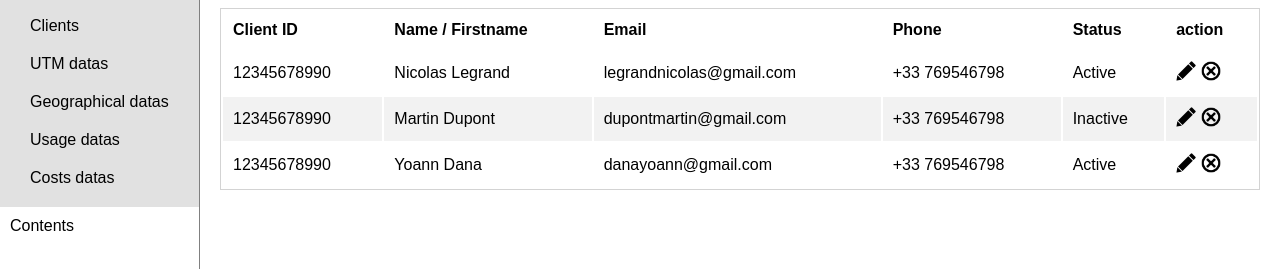
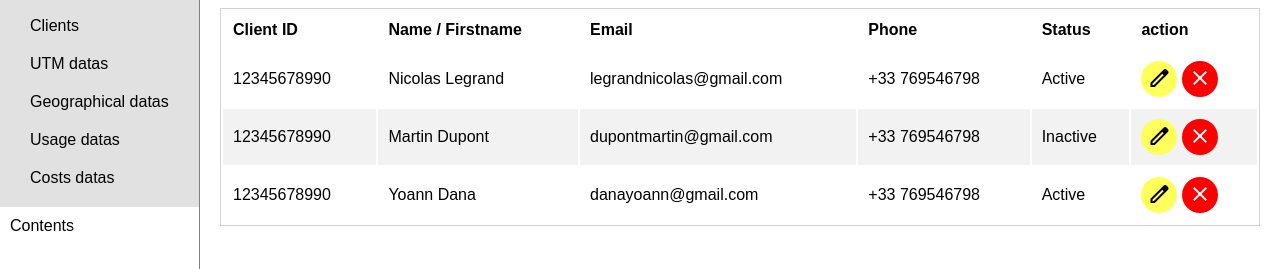
Before and after one commit to Alekseypavlov14/html-css-project, a plain HTML site: page clients.html in a window 1280 px wide. Shown: the part 127-396 px from the top of the page. Drawn offline with nearby package versions, Linux system fonts and the light colour scheme.

Commit message:
added icon

```diff
--- a/clients.html
+++ b/clients.html
@@ -9,6 +9,9 @@
         <link rel="stylesheet" href="https://code.jquery.com/ui/1.10.3/themes/smoothness/jquery-ui.css" />
         <script type="text/javascript" src="https://code.jquery.com/jquery-latest.min.js"></script>
         <script src="https://code.jquery.com/ui/1.10.3/jquery-ui.js"></script>
+
+    <link rel="stylesheet" href="https://fonts.googleapis.com/css2?family=Material+Symbols+Outlined:opsz,wght,FILL,GRAD@48,400,0,0" /></head>
+
 </head>
 
 <body>
@@ -81,12 +84,12 @@
                         <td>+33 769546798</td>
                         <td>Active</td>
                         <td>
-                            <a href="#">
-                                <img class="table-action-icon" src="assets/edit.png">
-                            </a>
-                            <a href="#">
-                                <img class="table-action-icon" src="assets/cancel.png">
-                            </a>
+                            <span class="material-symbols-outlined icon icon-edit">
+                                edit
+                            </span>
+                            <span class="material-symbols-outlined icon icon-cancel">
+                                close
+                            </span>
                         </td>
                     </tr>
 
@@ -97,12 +100,12 @@
                         <td>+33 769546798</td>
                         <td>Inactive</td>
                         <td>
-                            <a href="#">
-                                <img class="table-action-icon" src="assets/edit.png">
-                            </a>
-                            <a href="#">
-                                <img class="table-action-icon" src="assets/cancel.png">
-                            </a>
+                            <span class="material-symbols-outlined icon icon-edit">
+                                edit
+                            </span>
+                            <span class="material-symbols-outlined icon icon-cancel">
+                                close
+                            </span>
                         </td>
                     </tr>
 
@@ -113,12 +116,12 @@
                         <td>+33 769546798</td>
                         <td>Active</td>
                         <td>
-                            <a href="#">
-                                <img class="table-action-icon" src="assets/edit.png">
-                            </a>
-                            <a href="#">
-                                <img class="table-action-icon" src="assets/cancel.png">
-                            </a>
+                            <span class="material-symbols-outlined icon icon-edit">
+                                edit
+                            </span>
+                            <span class="material-symbols-outlined icon icon-cancel">
+                                close
+                            </span>
                         </td>
                     </tr>
 
--- a/style.css
+++ b/style.css
@@ -168,3 +168,29 @@ h1 {
 .table-action-icon {
   width: 20px;
 }
+
+.icon {
+  display: block;
+  width: 36px;
+  height: 36px;
+  border-radius: 50%;
+  text-align: center;
+  padding-top: 5px;
+  cursor: pointer;
+}
+.icon-edit {
+  background-color: rgb(255, 255, 91);
+}
+.icon-cancel {
+  background-color: red;
+  color: #fff;
+}
+.icon-view {
+  padding-top: 6px;
+  background-color: rgb(6, 212, 6);
+  color: #fff;
+}
+.icon-refund {
+  background-color: rgb(123, 123, 228);
+  color: #fff;
+}
```
Also changed, not shown: contents.html (+20 -18 lines), revenues.html (+26 -25 lines), subscription.html (+21 -18 lines).
